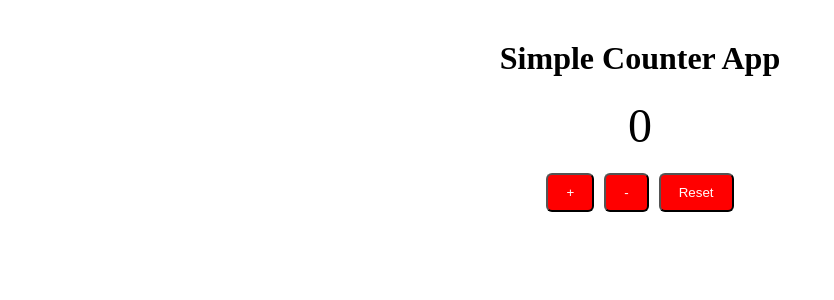
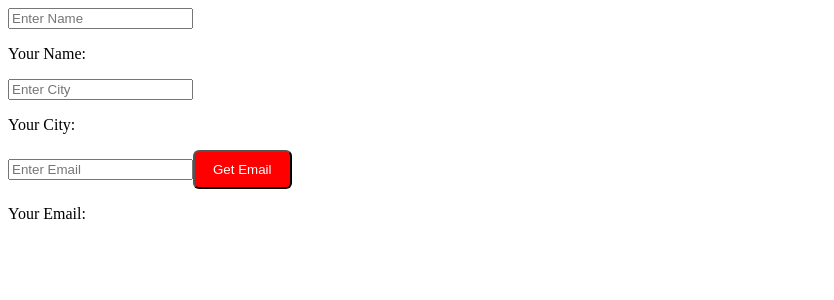
Before and after one commit to Rishab-RajHR/Angular-App, an Angular app: page / in a window 1280 px wide. Shown: the top 300 px of the page, without its empty margins (0-834 px from the left). Built offline with nearby package versions, Linux system fonts and the light colour scheme.

Commit message:
Input Event

```diff
--- a/src/app/app.html
+++ b/src/app/app.html
@@ -1,12 +1,13 @@
-<h1>Simple Counter App</h1>
+<input (input)="updateName($event.target.value)" placeholder="Enter Name">
 
-<p class="count">{{count}}</p>
+<p>Your Name: {{name}}</p>
 
-<div class="btns">
-     <!-- <button (click)="handleAdd()">+</button>
-     <button (click)="handleMinus()">-</button>
-     <button (click)="handleReset()">Reset</button> -->
-     <button (click)="handle('plus')">+</button>
-     <button (click)="handle('minus')">-</button>
-     <button (click)="handle('reset')">Reset</button>
-</div>
+<input (input)="city=$event.target.value" placeholder="Enter City">
+
+<p>Your City: {{city}}</p>
+
+<input #userInput placeholder="Enter Email">
+
+<button (click)="getEmail(userInput.value)">Get Email</button>
+
+<p>Your Email: {{email}}</p>
--- a/src/app/app.ts
+++ b/src/app/app.ts
@@ -7,31 +7,15 @@
   templateUrl: './app.html',
 })
 export class App {
-   count: number = 0;
+    name: string = "";
+    city: string = "";
+    email: string = "";
 
-  //  handleAdd(){
-  //    this.count++;
-  //  }
+    updateName(val: string){
+      this.name = val;
+    }
 
-  //  handleMinus(){
-  //     if(this.count > 0){
-  //        this.count--;
-  //     }
-  //  }
-
-  //  handleReset(){
-  //     this.count = 0;
-  //  }
-
-  handle(value: string){
-    if(value === 'plus'){
-        this.count++;
+    getEmail(val: string){
+       this.email = val;
     }
-    else if(value === 'minus'){
-       this.count--;
-    }else if (value === 'reset'){
-        this.count = 0;
-    }
-  }
-
 }
```
